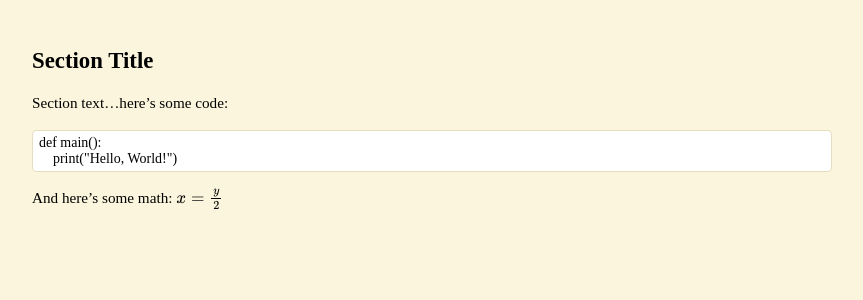
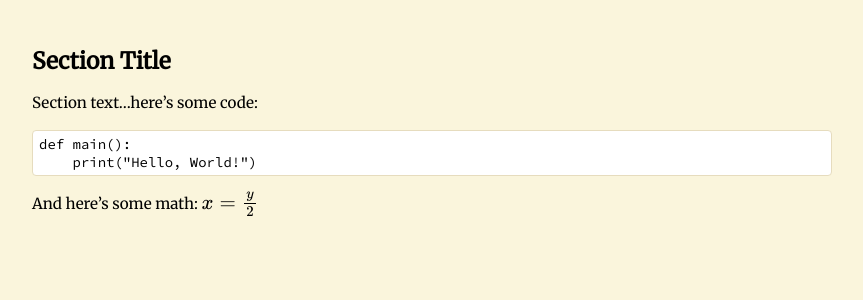
Before and after one commit to dvon/cgbk, a Jekyll site: the page built from index.md, in a window 1280 px wide. Shown: the top 300 px of the page, without its empty margins (208-1071 px from the left). Built offline with Jekyll 4.4.1, drawn with Linux system fonts in a browser that asks for light colours; some web fonts are replaced; Markdown is read by kramdown in place of the engine named in the settings; formulas are drawn with MathJax 3.

Commit message:
Update style.css

```diff
--- a/css/style.css
+++ b/css/style.css
@@ -1,3 +1,6 @@
+@import url(http://fonts.googleapis.com/css?family=Merriweather:300,300italic,400,400italic);
+@import url(http://fonts.googleapis.com/css?family=Source+Code+Pro:400,400);
+
 body {
   font-family: "Merriweather";
   font-size: 95%;
```
